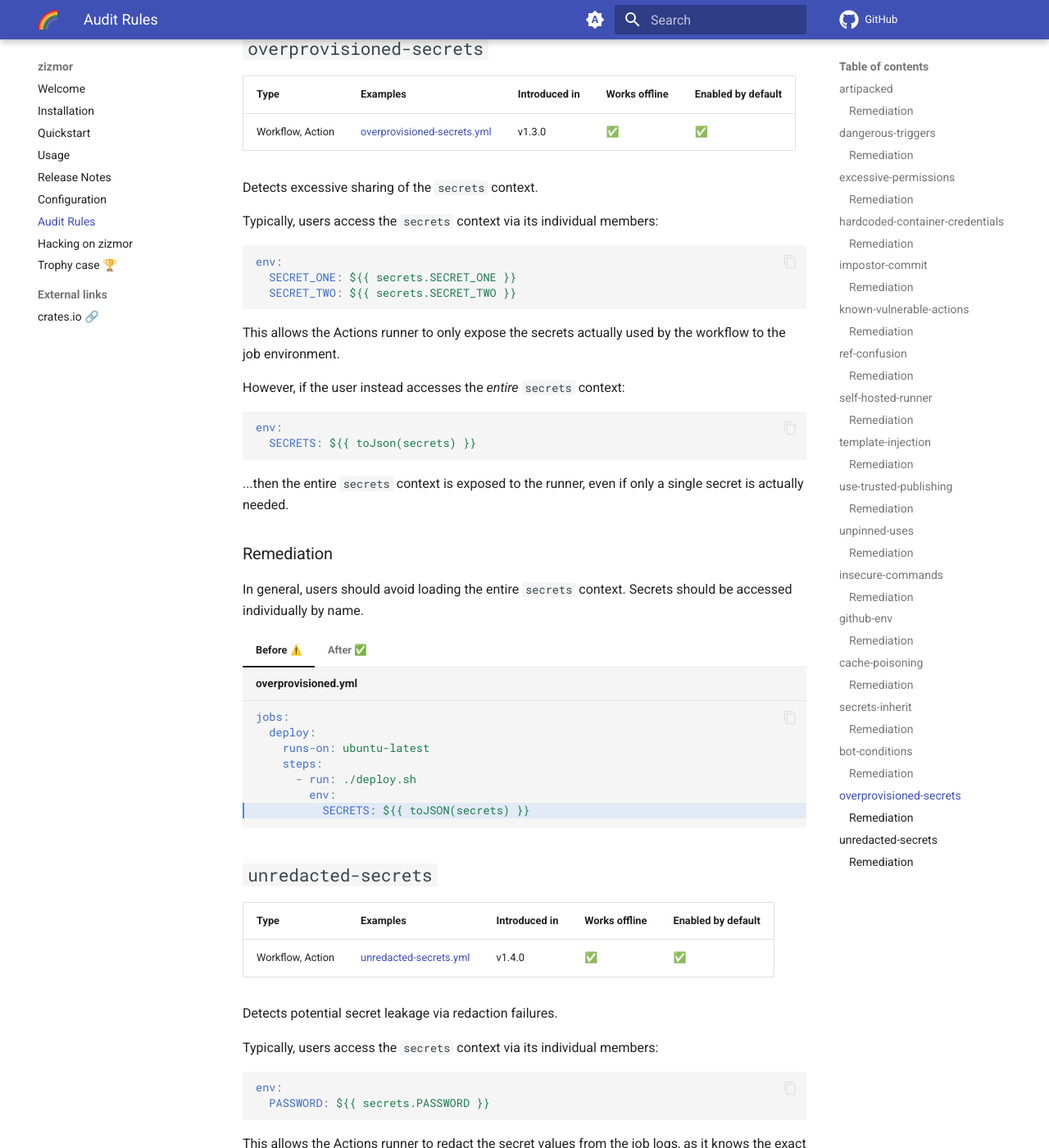
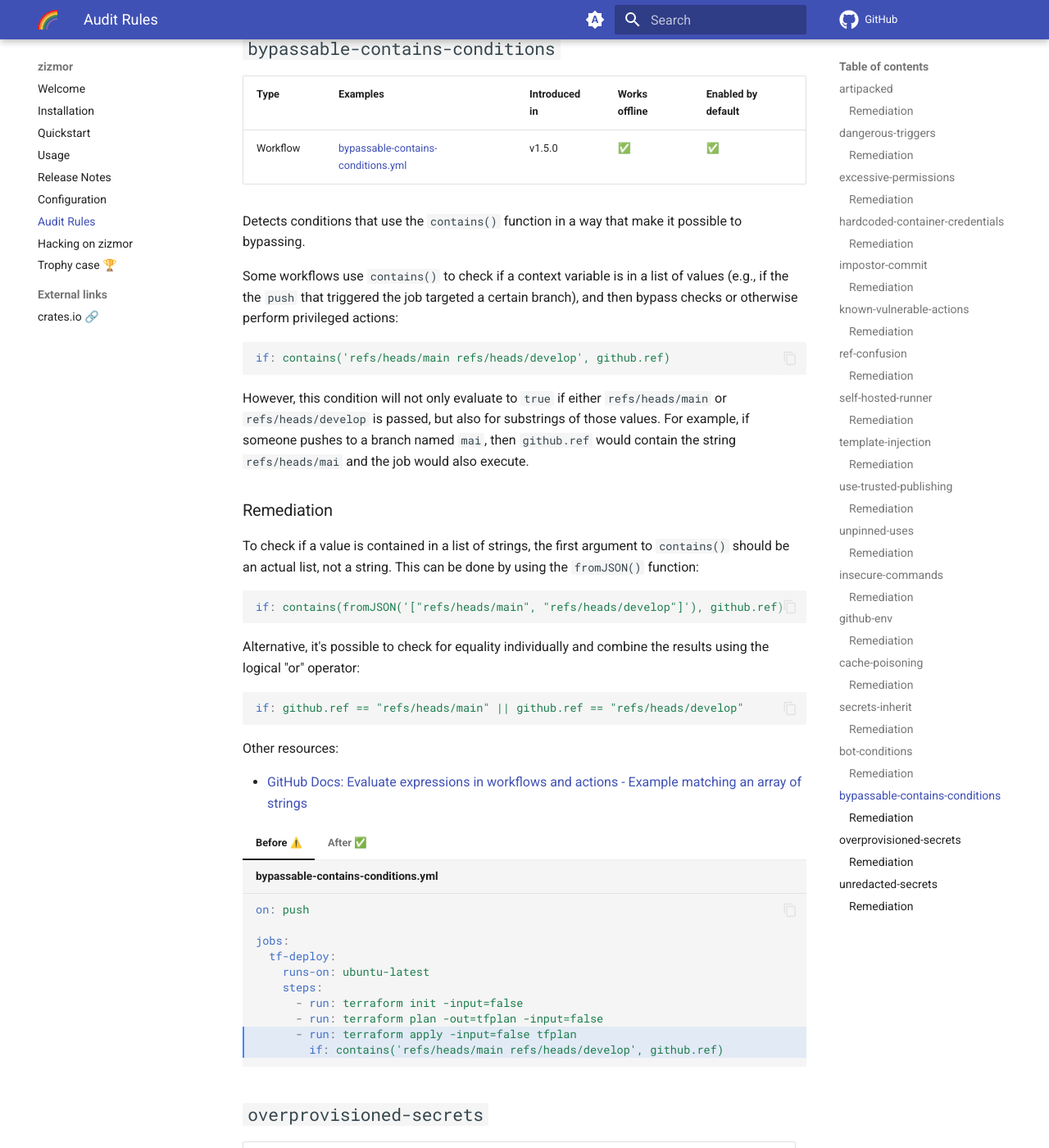
Before and after one commit to zizmorcore/zizmor, an MkDocs documentation site: the page built from docs/audits.md, in a window 1280 px wide and 1400 px high, scrolled down 15224 px. Shown: the whole window at 82% size. Built offline with MkDocs 1.6.1 and Material for MkDocs 9.7.7, drawn with Linux system fonts in a browser that asks for light colours; emoji names are drawn with the system emoji font; comment, search, counter and statistics services are not loaded.

Commit message:
docs(audit): Add documentation for `bypassable_contains_conditions`

````diff
--- a/docs/audits.md
+++ b/docs/audits.md
@@ -873,6 +873,81 @@ not using `pull_request_target` for auto-merge workflows.
               GH_TOKEN: ${{ secrets.GITHUB_TOKEN }}
     ```
 
+## `bypassable-contains-conditions`
+
+| Type     | Examples                                       | Introduced in | Works offline | Enabled by default |
+|----------|------------------------------------------------|---------------|---------------|--------------------|
+| Workflow | [bypassable-contains-conditions.yml]           | v1.5.0        | ✅            | ✅                 |
+
+[bypassable-contains-conditions.yml]: https://github.com/woodruffw/gha-hazmat/blob/main/.github/workflows/bypassable-contains-conditions.yml
+
+Detects conditions that use the `contains()` function in a way that make it possible to bypassing.
+
+Some workflows use `contains()` to check if a context variable is in a list of
+values (e.g., if the the `push` that triggered the job targeted a certain
+branch), and then bypass checks or otherwise perform privileged actions:
+
+```yaml
+if: contains('refs/heads/main refs/heads/develop', github.ref)
+```
+
+However, this condition will not only evaluate to `true` if either
+`refs/heads/main` or `refs/heads/develop` is passed, but also for substrings of
+those values. For example, if someone pushes to a branch named `mai`, then
+`github.ref` would contain the string `refs/heads/mai` and the job would also
+execute.
+
+### Remediation
+
+To check if a value is contained in a list of strings, the first argument to
+`contains()` should be an actual list, not a string. This can be done by using
+the `fromJSON()` function:
+
+```yaml
+if: contains(fromJSON('["refs/heads/main", "refs/heads/develop"]'), github.ref)
+```
+
+Alternative, it's possible to check for equality individually and combine the
+results using the logical "or" operator:
+
+```yaml
+if: github.ref == "refs/heads/main" || github.ref == "refs/heads/develop"
+```
+
+Other resources:
+
+* [GitHub Docs: Evaluate expressions in workflows and actions - Example matching an array of strings]
+
+=== "Before :warning:"
+
+    ```yaml title="bypassable-contains-conditions.yml" hl_lines="9 10"
+    on: push
+
+    jobs:
+      tf-deploy:
+        runs-on: ubuntu-latest
+        steps:
+          - run: terraform init -input=false
+          - run: terraform plan -out=tfplan -input=false
+          - run: terraform apply -input=false tfplan
+            if: contains('refs/heads/main refs/heads/develop', github.ref)
+    ```
+
+=== "After :white_check_mark:"
+
+    ```yaml title="bot-conditions.yml" hl_lines="1 6"
+    on: push
+
+    jobs:
+      tf-deploy:
+        runs-on: ubuntu-latest
+        steps:
+          - run: terraform init -input=false
+          - run: terraform plan -out=tfplan -input=false
+          - run: terraform apply -input=false tfplan
+            if: contains(fromJSON('["refs/heads/main", "refs/heads/develop"]'), github.ref)
+    ```
+
 ## `overprovisioned-secrets`
 
 | Type     | Examples                | Introduced in | Works offline  | Enabled by default |
@@ -1015,6 +1090,7 @@ individual fields as separate secrets.
 [GitHub Actions environment files]: https://docs.github.com/en/actions/writing-workflows/choosing-what-your-workflow-does/workflow-commands-for-github-actions#environment-files
 [Semgrep audit]: https://semgrep.dev/r?q=yaml.github-actions.security.allowed-unsecure-commands.allowed-unsecure-commands
 [GitHub Actions exploitation: environment manipulation]: https://www.synacktiv.com/en/publications/github-actions-exploitation-repo-jacking-and-environment-manipulation
+[GitHub Docs: Evaluate expressions in workflows and actions - Example matching an array of strings]: https://docs.github.com/en/actions/writing-workflows/choosing-what-your-workflow-does/evaluate-expressions-in-workflows-and-actions#example-matching-an-array-of-strings
 [GHSL-2024-177: Environment Variable injection in an Actions workflow of Litestar]: https://securitylab.github.com/advisories/GHSL-2024-177_Litestar/
 [Vulnerable GitHub Actions Workflows Part 1: Privilege Escalation Inside Your CI/CD Pipeline]: https://www.legitsecurity.com/blog/github-privilege-escalation-vulnerability
 [Google & Apache Found Vulnerable to GitHub Environment Injection]: https://www.legitsecurity.com/blog/github-privilege-escalation-vulnerability-0
````
